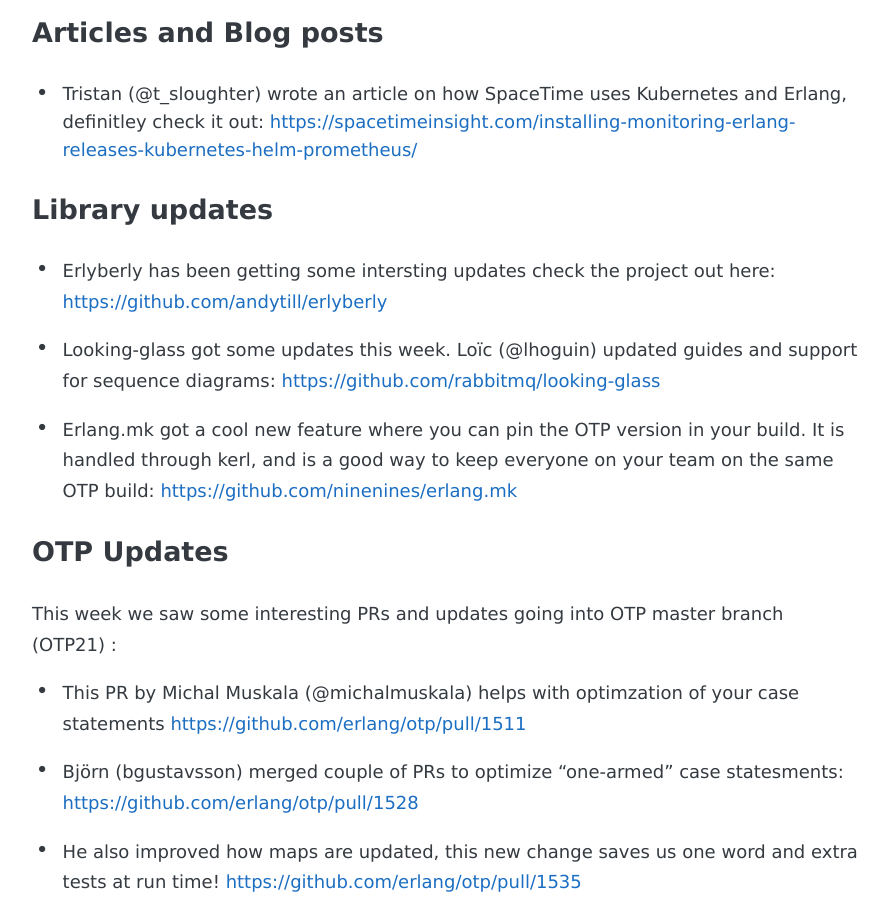
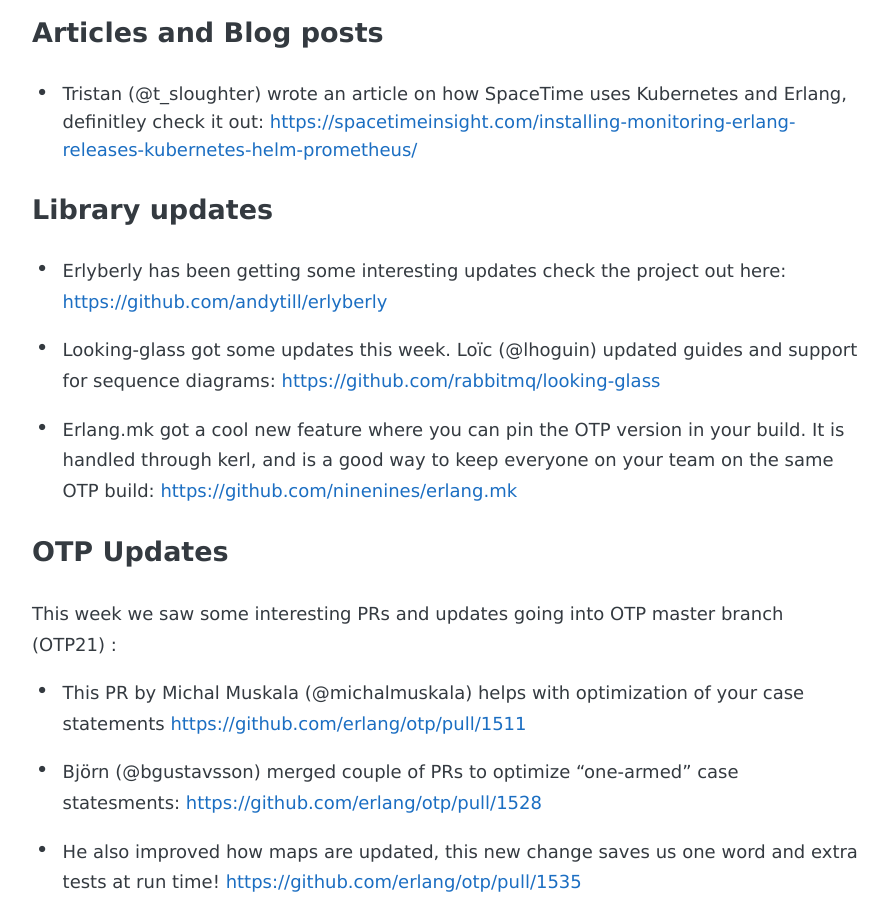
Before and after one commit to gootik/this-week-in-erlang, a Jekyll site: the page built from _posts/2017-08-18-aug-18.md, in a window 1280 px wide and 900 px high, scrolled down 378 px. Shown: the whole window, without its empty margins (194-1082 px from the left). Built offline with Jekyll 4.4.1, drawn with Linux system fonts in a browser that asks for light colours; some web fonts are replaced.

Commit message:
Aug 18 mistakes

```diff
--- a/_posts/2017-08-18-aug-18.md
+++ b/_posts/2017-08-18-aug-18.md
@@ -14,7 +14,7 @@
  * Tristan (@t_sloughter) wrote an article on how SpaceTime uses Kubernetes and Erlang, definitley check it out: <https://spacetimeinsight.com/installing-monitoring-erlang-releases-kubernetes-helm-prometheus/>
 
 ### Library updates
- * Erlyberly has been getting some intersting updates check the project out here: <https://github.com/andytill/erlyberly>
+ * Erlyberly has been getting some interesting updates check the project out here: <https://github.com/andytill/erlyberly>
 
  * Looking-glass got some updates this week. Loïc (@lhoguin) updated guides and support for sequence diagrams: <https://github.com/rabbitmq/looking-glass>
 
@@ -23,9 +23,9 @@
 
 ### OTP Updates
 This week we saw some interesting PRs and updates going into OTP master branch (OTP21) :
- * This PR by Michal Muskala (@michalmuskala) helps with optimzation of your case statements <https://github.com/erlang/otp/pull/1511>
+ * This PR by Michal Muskala (@michalmuskala) helps with optimization of your case statements <https://github.com/erlang/otp/pull/1511>
 
- * Björn (bgustavsson) merged couple of PRs to optimize "one-armed" case statesments: <https://github.com/erlang/otp/pull/1528>
+ * Björn (@bgustavsson) merged couple of PRs to optimize "one-armed" case statesments: <https://github.com/erlang/otp/pull/1528>
 
  * He also improved how maps are updated, this new change saves us one word and extra tests at run time! <https://github.com/erlang/otp/pull/1535>
 
```
